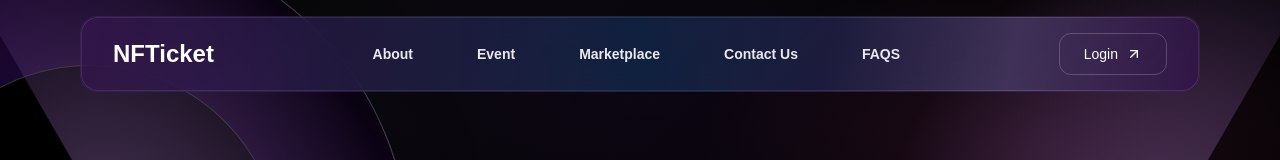
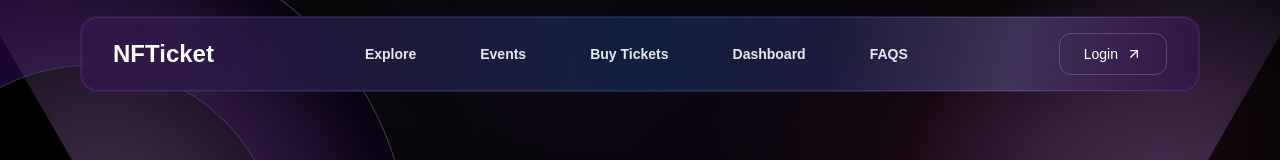
Before and after one commit to kilobyte-developer/NFTicket-BNB-D-day, a Next.js app in the folder my-app/: page / in a window 1280 px wide. Shown: the top 160 px of the page. Built offline with nearby package versions, Linux system fonts and the light colour scheme.

Commit message:
fix: navbar

```diff
--- a/my-app/src/app/page.tsx
+++ b/my-app/src/app/page.tsx
@@ -9,6 +9,7 @@ import May from "@/components/May";
 import Stat from "@/components/Stat";
 import Insight from "@/components/Insight";
 import Testimonial from "@/components/Testimonial";
+import FAQ from "@/components/FAQ";
 
 export default function HomePage() {
   return (
@@ -23,6 +24,7 @@ export default function HomePage() {
       <Stat />
       <Insight />
       <Testimonial />
+      <FAQ />
     </>
   );
 }
--- a/my-app/src/components/FAQ.tsx
+++ b/my-app/src/components/FAQ.tsx
@@ -1,3 +1,4 @@
+"use client"
 import React, { useState } from 'react';
 import './ButtonAnimations.css';
 
--- a/my-app/src/components/Navbar.tsx
+++ b/my-app/src/components/Navbar.tsx
@@ -12,10 +12,10 @@ import "./ButtonAnimations.css";
 gsap.registerPlugin(ScrollTrigger);
 
 const navLinks = [
-  { title: "About", href: "/about" },
-  { title: "Event", href: "/event" },
-  { title: "Marketplace", href: "/marketplace" },
-  { title: "Contact Us", href: "/contact" },
+  { title: "Explore", href: "/explore" },
+  { title: "Events", href: "/events" },
+  { title: "Buy Tickets", href: "/my-tickets" },
+  { title: "Dashboard", href: "/dashboard" },
   { title: "FAQS", href: "/faqs" },
 ];
 
```
Also changed, not shown: my-app/src/app/events/page.tsx (line endings or trailing spaces).
